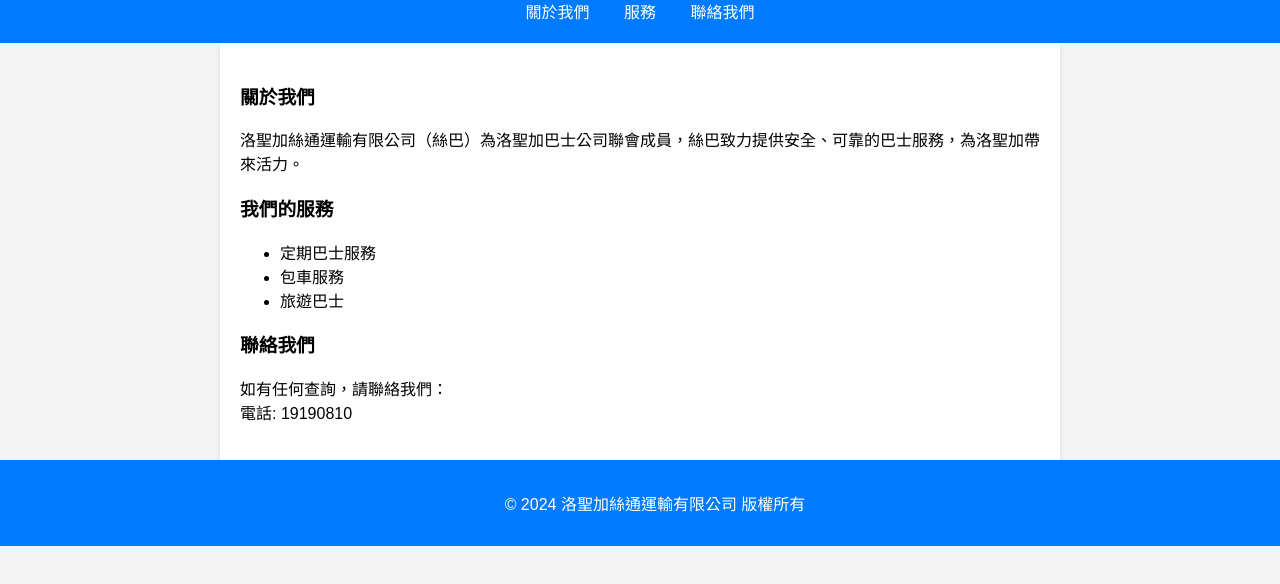
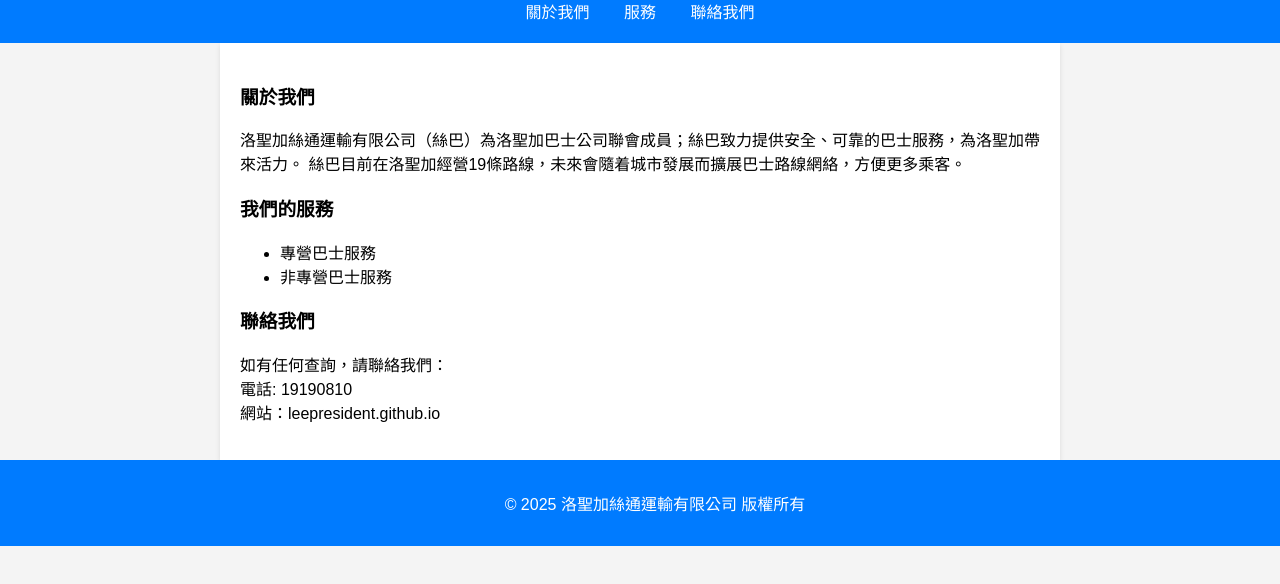
Before and after one commit to LeePresident/LeePresident.github.io, a plain HTML site: page index.html in a window 1280 px wide. Shown: the part 148-732 px from the top of the page. Drawn offline with Linux system fonts and the light colour scheme.

Commit message:
Update index.html

```diff
--- a/index.html
+++ b/index.html
@@ -68,15 +68,15 @@
 <div class="container">
     <section id="about">
         <h3>關於我們</h3>
-        <p>洛聖加絲通運輸有限公司（絲巴）為洛聖加巴士公司聯會成員，絲巴致力提供安全、可靠的巴士服務，為洛聖加帶來活力。</p>
+        <p>洛聖加絲通運輸有限公司（絲巴）為洛聖加巴士公司聯會成員；絲巴致力提供安全、可靠的巴士服務，為洛聖加帶來活力。
+        絲巴目前在洛聖加經營19條路線，未來會隨着城市發展而擴展巴士路線網絡，方便更多乘客。</p>
     </section>
 
     <section id="services">
         <h3>我們的服務</h3>
         <ul>
-            <li>定期巴士服務</li>
-            <li>包車服務</li>
-            <li>旅遊巴士</li>
+            <li>專營巴士服務</li>
+            <li>非專營巴士服務</li>
         </ul>
     </section>
 
@@ -84,11 +84,12 @@
         <h3>聯絡我們</h3>
         <p>如有任何查詢，請聯絡我們：<br>
         電話: 19190810<br>
+        網站：leepresident.github.io <br>
     </section>
 </div>
 
 <footer>
-    <p>© 2024 洛聖加絲通運輸有限公司 版權所有</p>
+    <p>© 2025 洛聖加絲通運輸有限公司 版權所有</p>
 </footer>
 
 </body>
```
